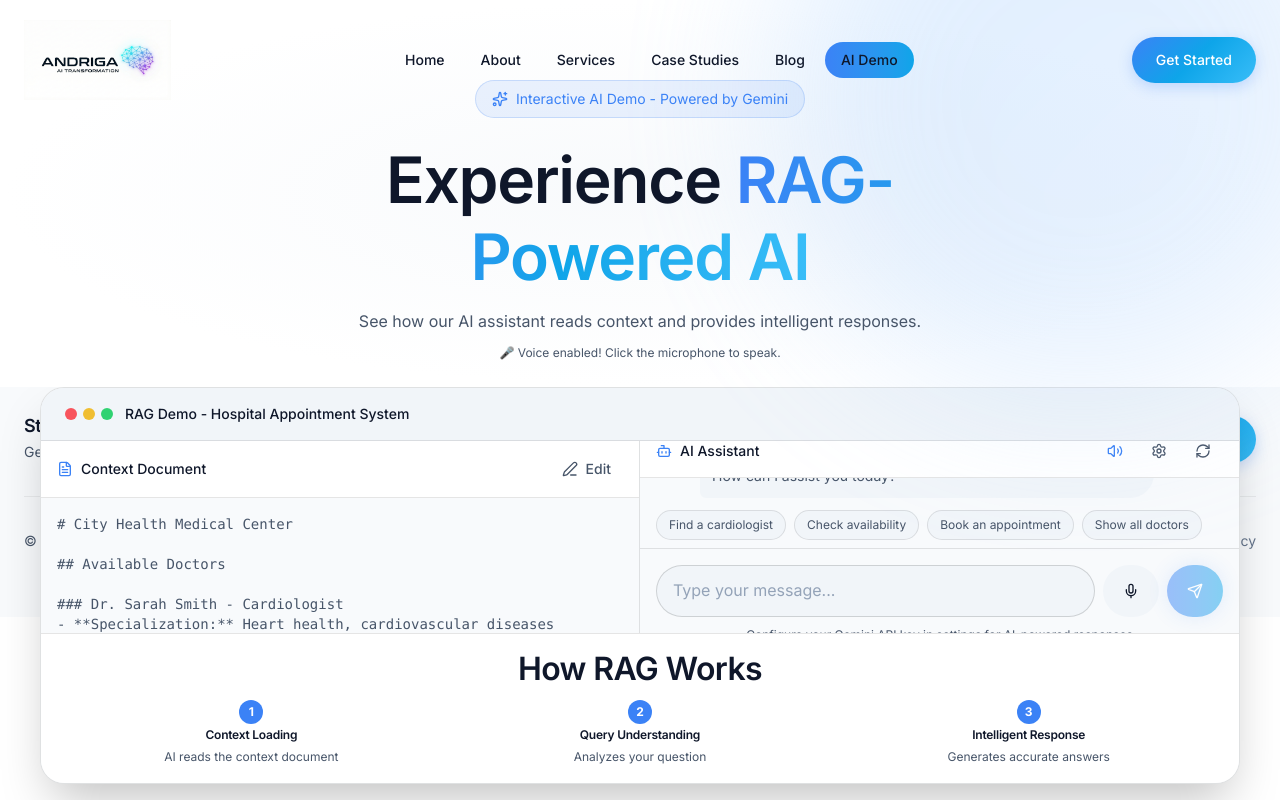
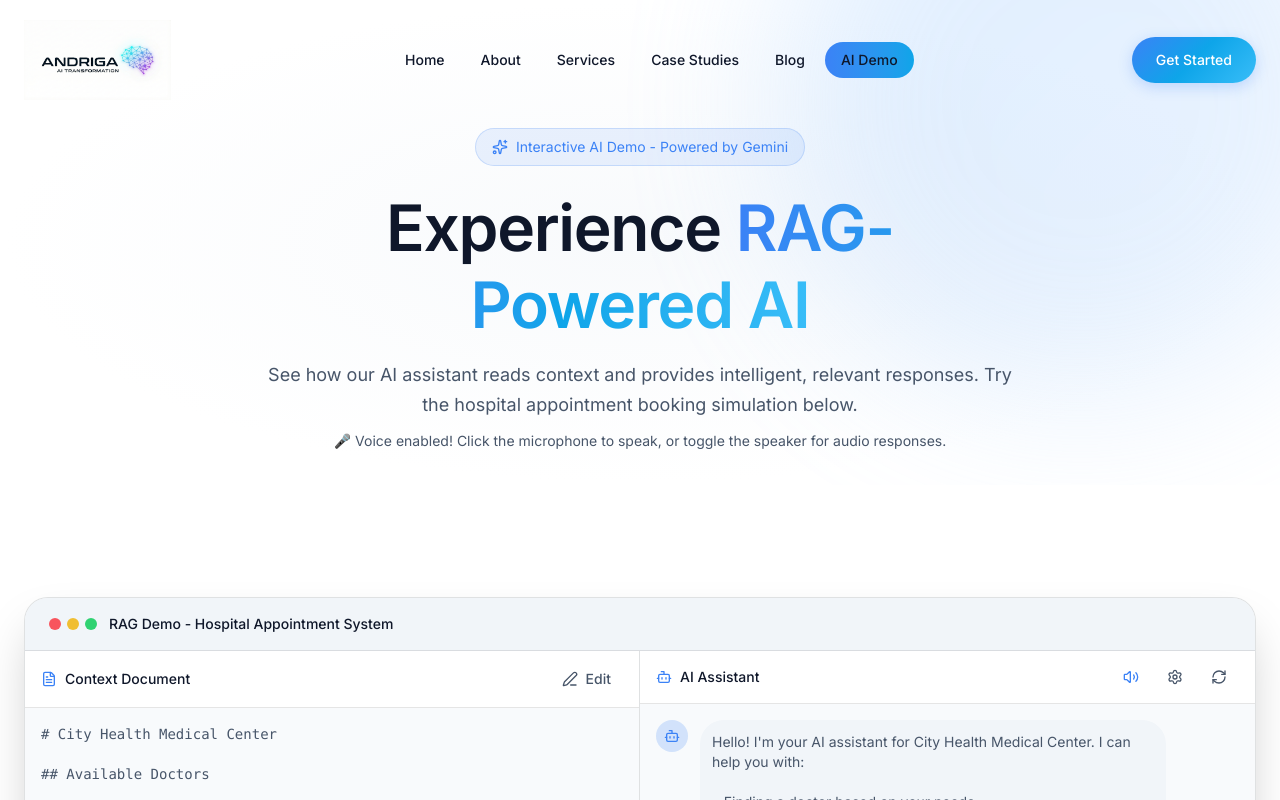
Before and after one commit to kunalvyas137/Andriga_Website, a Next.js app: page /demo in a window 1280 px wide. Shown: the top 800 px of the page. Built offline with nearby package versions, Linux system fonts and the light colour scheme.

Commit message:
Revert demo page to original layout (before today's changes)

```diff
--- a/src/app/demo/page.tsx
+++ b/src/app/demo/page.tsx
@@ -494,9 +494,9 @@ export default function DemoPage() {
     };
 
     return (
-        <div className="fixed inset-0 flex flex-col overflow-hidden">
+        <>
             {/* Hero Section */}
-            <section className="relative pt-20 pb-6 flex-shrink-0">
+            <section className="relative pt-32 pb-8 overflow-hidden">
                 <div className="absolute inset-0 bg-gradient-radial" />
                 <div className="gradient-orb gradient-orb-1 animate-float opacity-20" />
 
@@ -511,15 +511,16 @@ export default function DemoPage() {
                             <Sparkles className="w-4 h-4" />
                             Interactive AI Demo - Powered by Gemini
                         </span>
-                        <h1 className="text-2xl md:text-3xl font-bold mb-3">
+                        <h1 className="text-3xl md:text-4xl lg:text-5xl font-bold mb-4">
                             Experience <GradientText>RAG-Powered AI</GradientText>
                         </h1>
-                        <p className="text-base text-[var(--text-secondary)]">
-                            See how our AI assistant reads context and provides intelligent responses.
+                        <p className="text-lg text-[var(--text-secondary)]">
+                            See how our AI assistant reads context and provides intelligent,
+                            relevant responses. Try the hospital appointment booking simulation below.
                         </p>
                         {speechSupported && (
-                            <p className="text-xs text-[var(--accent-primary)] mt-2">
-                                🎤 Voice enabled! Click the microphone to speak.
+                            <p className="text-sm text-[var(--accent-primary)] mt-2">
+                                🎤 Voice enabled! Click the microphone to speak, or toggle the speaker for audio responses.
                             </p>
                         )}
                     </motion.div>
@@ -527,13 +528,12 @@ export default function DemoPage() {
             </section>
 
             {/* Demo Interface */}
-            <div className="flex-1 min-h-0 px-4 pb-4 overflow-hidden">
-                <div className="container mx-auto h-full flex items-center justify-center">
+            <Section className="py-8">
                 <motion.div
                     initial={{ opacity: 0, y: 20 }}
                     animate={{ opacity: 1, y: 0 }}
                     transition={{ duration: 0.5, delay: 0.2 }}
-                        className="w-full max-w-7xl h-full max-h-[calc(100vh-200px)] bg-[var(--bg-secondary)] border border-[var(--border-default)] rounded-2xl overflow-hidden shadow-2xl flex flex-col"
+                    className="bg-[var(--bg-secondary)] border border-[var(--border-default)] rounded-2xl overflow-hidden shadow-2xl"
                 >
                     {/* Demo Header */}
                     <div className="flex items-center justify-between px-6 py-4 border-b border-[var(--border-default)] bg-[var(--bg-elevated)]">
@@ -669,9 +669,9 @@ export default function DemoPage() {
                     </AnimatePresence>
 
                     {/* Split View */}
-                        <div className="grid lg:grid-cols-2 h-[800px] flex-1 min-h-0">
+                    <div className="grid lg:grid-cols-2 h-[600px]">
                         {/* Context Panel */}
-                            <div className="border-r border-[var(--border-default)] flex flex-col min-h-0 overflow-hidden">
+                        <div className="border-r border-[var(--border-default)] flex flex-col h-full min-h-0">
                             <div className="flex items-center justify-between px-4 py-3 border-b border-[var(--border-default)] bg-[var(--bg-primary)]">
                                 <div className="flex items-center gap-2">
                                     <FileText className="w-4 h-4 text-[var(--accent-primary)]" />
@@ -705,7 +705,7 @@ export default function DemoPage() {
                         </div>
 
                         {/* Chat Panel */}
-                            <div className="flex flex-col min-h-0 overflow-hidden">
+                        <div className="flex flex-col h-full min-h-0">
                             <div className="flex items-center justify-between px-4 py-3 border-b border-[var(--border-default)] bg-[var(--bg-primary)]">
                                 <div className="flex items-center gap-2">
                                     <Bot className="w-4 h-4 text-[var(--accent-primary)]" />
@@ -830,11 +830,6 @@ export default function DemoPage() {
                                         type="text"
                                         value={input}
                                         onChange={(e) => setInput(e.target.value)}
-                                            onFocus={(e) => {
-                                                // Prevent automatic page scroll when input is focused
-                                                const scrollY = window.scrollY;
-                                                setTimeout(() => window.scrollTo(0, scrollY), 0);
-                                            }}
                                         placeholder={isListening ? "Listening..." : "Type your message..."}
                                         className="flex-1 px-4 py-3 rounded-full bg-[var(--bg-elevated)] border border-[var(--border-strong)] text-[var(--text-primary)] placeholder:text-[var(--text-muted)] focus:outline-none focus:border-[var(--accent-primary)] transition-colors"
                                         disabled={isLoading}
@@ -873,43 +868,42 @@ export default function DemoPage() {
                             </div>
                         </div>
                     </div>
+                </motion.div>
+            </Section>
 
-                        {/* How it Works - Inside Demo Container */}
-                        <div className="border-t border-[var(--border-default)] bg-[var(--bg-primary)] px-6 py-4">
-                            <div className="text-center">
-                                <h3 className="text-lg font-bold mb-3">How RAG Works</h3>
-                                <div className="grid grid-cols-3 gap-4 text-xs">
+            {/* How it Works */}
+            <Section>
+                <div className="max-w-3xl mx-auto text-center">
+                    <h2 className="text-2xl md:text-3xl font-bold mb-6">How RAG Works</h2>
+                    <div className="grid md:grid-cols-3 gap-6">
                         {[
                             {
                                 step: "1",
                                 title: "Context Loading",
-                                            description: "AI reads the context document",
+                                description: "The AI reads and indexes the context document (left panel) to understand available information.",
                             },
                             {
                                 step: "2",
                                 title: "Query Understanding",
-                                            description: "Analyzes your question",
+                                description: "When you ask a question, the AI analyzes your intent and retrieves relevant context.",
                             },
                             {
                                 step: "3",
                                 title: "Intelligent Response",
-                                            description: "Generates accurate answers",
+                                description: "The AI generates accurate, contextual responses based on the retrieved information.",
                             },
                         ].map((item) => (
                             <div key={item.step} className="text-center">
-                                            <div className="w-6 h-6 rounded-full bg-[var(--accent-primary)] text-white text-xs font-bold flex items-center justify-center mx-auto mb-1">
+                                <div className="w-10 h-10 rounded-full bg-[var(--accent-primary)] text-white font-bold flex items-center justify-center mx-auto mb-3">
                                     {item.step}
                                 </div>
-                                            <h4 className="font-semibold mb-1">{item.title}</h4>
-                                            <p className="text-[var(--text-secondary)]">{item.description}</p>
+                                <h3 className="font-semibold mb-2">{item.title}</h3>
+                                <p className="text-sm text-[var(--text-secondary)]">{item.description}</p>
                             </div>
                         ))}
                     </div>
                 </div>
-                        </div>
-                    </motion.div>
-                </div>
-            </div>
-        </div>
+            </Section>
+        </>
     );
 }
```
Lines whose indentation alone changed are shown as unchanged.
